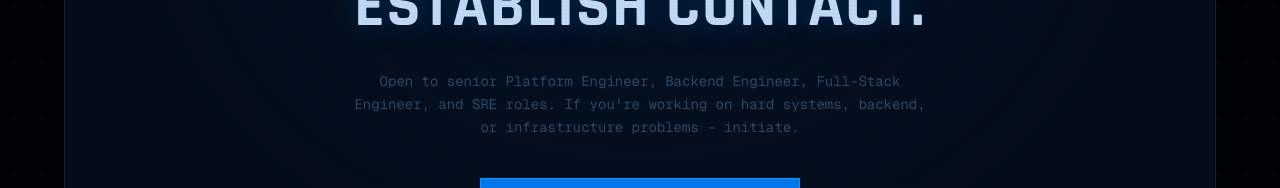
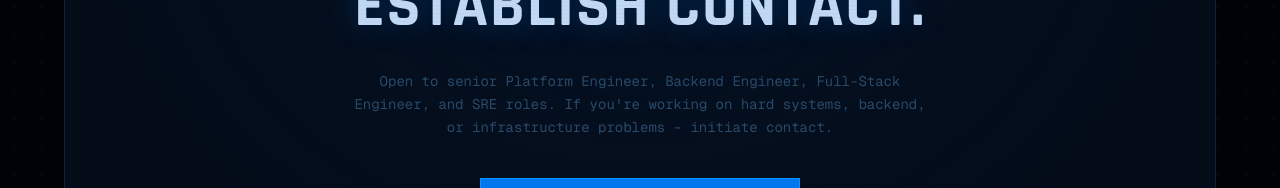
Before and after one commit to Hellblazer1804/personal-portfolio, a Next.js app: page /contact in a window 1280 px wide. Shown: the part 287-475 px from the top of the page. Built offline with nearby package versions, Linux system fonts and the light colour scheme.

Commit message:
Small change to contact page

```diff
--- a/components/Contact.tsx
+++ b/components/Contact.tsx
@@ -49,7 +49,7 @@ export default function Contact() {
 
           <p className="font-mono text-sm max-w-xl mx-auto mb-10 leading-relaxed" style={{ color: "#2a4a6a" }}>
             Open to senior Platform Engineer, Backend Engineer, Full-Stack Engineer, and SRE roles.
-            If you&apos;re working on hard systems, backend, or infrastructure problems - initiate.
+            If you&apos;re working on hard systems, backend, or infrastructure problems - initiate contact.
           </p>
 
           <a
```
